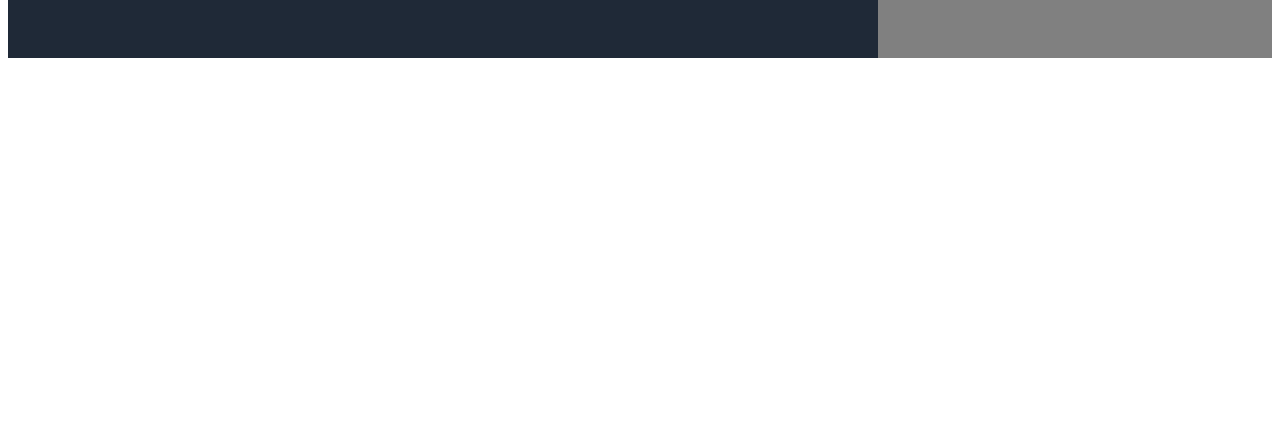
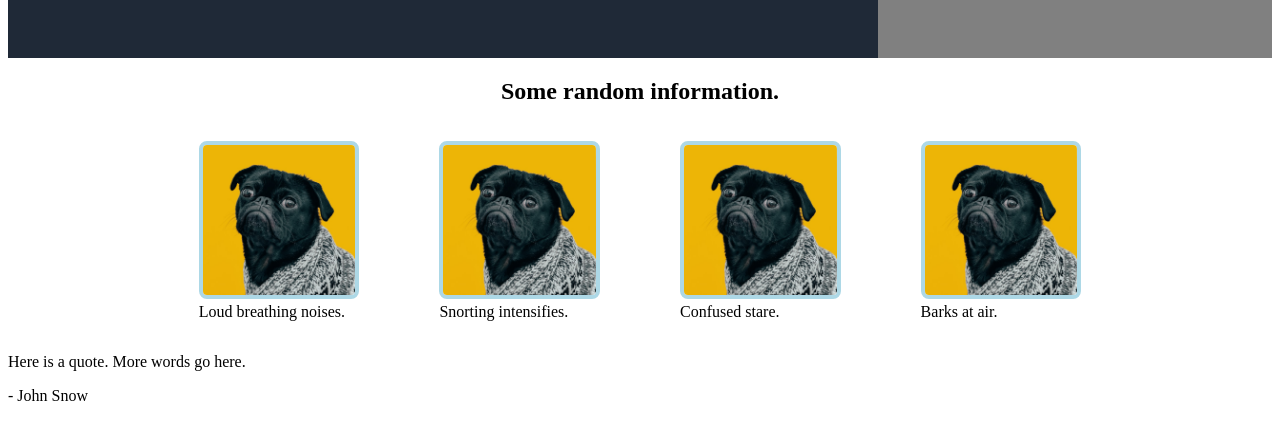
Before and after one commit to Journey2WebDev/odin-landing-page, a plain HTML site: page index.html in a window 1280 px wide. Shown: the part 200-640 px from the top of the page. Drawn offline with Linux system fonts and the light colour scheme.

Commit message:
Include draft of 3'rd row of mock

```diff
--- a/index.html
+++ b/index.html
@@ -32,6 +32,44 @@
       this ia a placeholder for an image
     </div>
   </div>
+
+  <!-- 2'nd Row: Images -->
+  <p class="r2-title">Some random information.</p>
+  <div class="r2-all-images">
+    <figure>
+      <img src=".\images\dog-square.png" class="r2-image">
+      <figcaption>
+        Loud breathing noises.
+      </figcaption>
+    </figure>
+    <figure>
+      <img src=".\images\dog-square.png" class="r2-image">
+      <figcaption>
+        Snorting intensifies.
+      </figcaption>
+    </figure>
+    <figure>
+      <img src=".\images\dog-square.png" class="r2-image">
+      <figcaption>
+        Confused stare.
+      </figcaption>
+    </figure>
+    <figure>
+      <img src=".\images\dog-square.png" class="r2-image">
+      <figcaption>
+        Barks at air.
+      </figcaption>
+    </figure>
+  </div>
+
+  <!-- 3'rd Row: Quote -->
+  <div>
+    <div class="r3-all-text">
+      <p class="r3-quote">Here is a quote. More words go here.</p>
+      <p class="r3-sig"> - John Snow</p>
+    </div>
+  </div>
+
 </body>
 
 </html>
--- a/styles.css
+++ b/styles.css
@@ -63,3 +63,27 @@ button.sign-up {
   background-color: grey;
   color: white;
 }
+
+/* 2'nd row: Images */
+
+.r2-title {
+  text-align: center;
+  font-size: 18pt;
+  font-weight: 700;
+  padding: 0;
+  margin: 20px;
+}
+
+.r2-all-images {
+  display: flex;
+  justify-content: center;
+}
+
+.r2-image {
+  height: 150px;
+  width: auto;
+  border: 4px solid lightblue;
+  border-radius: 8px;
+}
+
+/* 3'rd Row: Quote */
```
